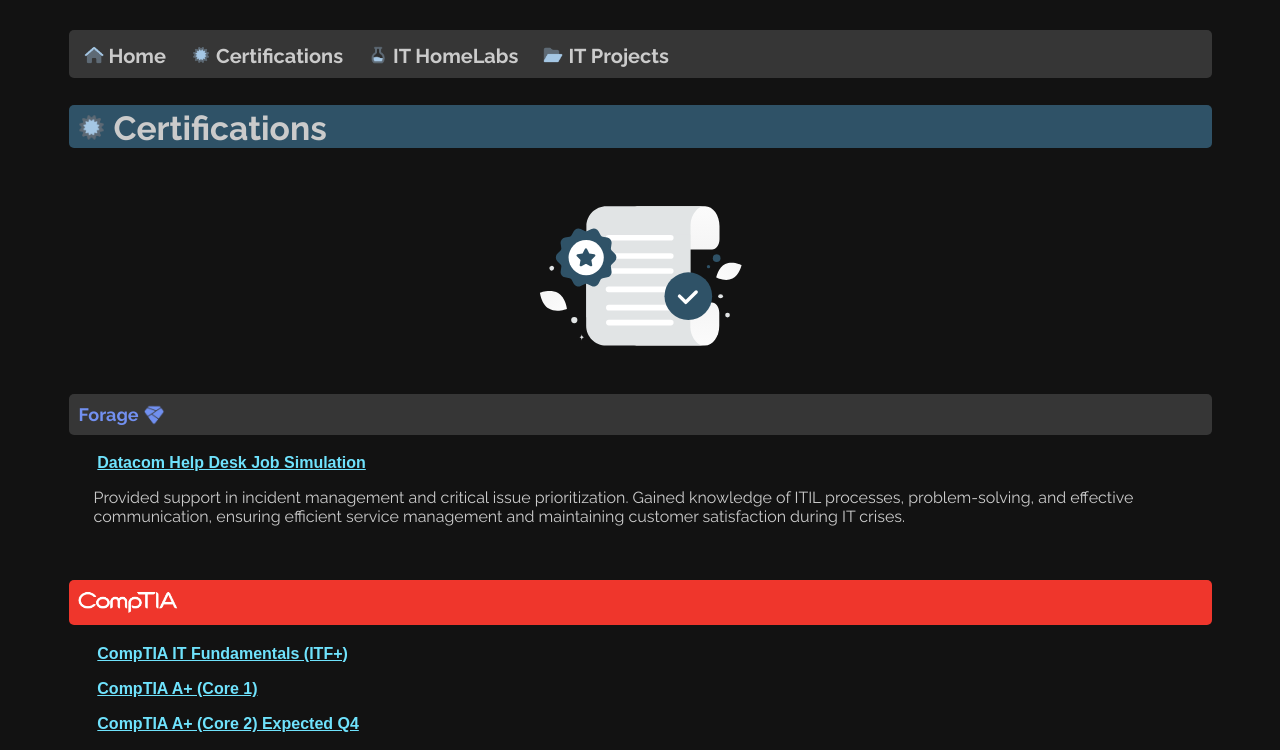
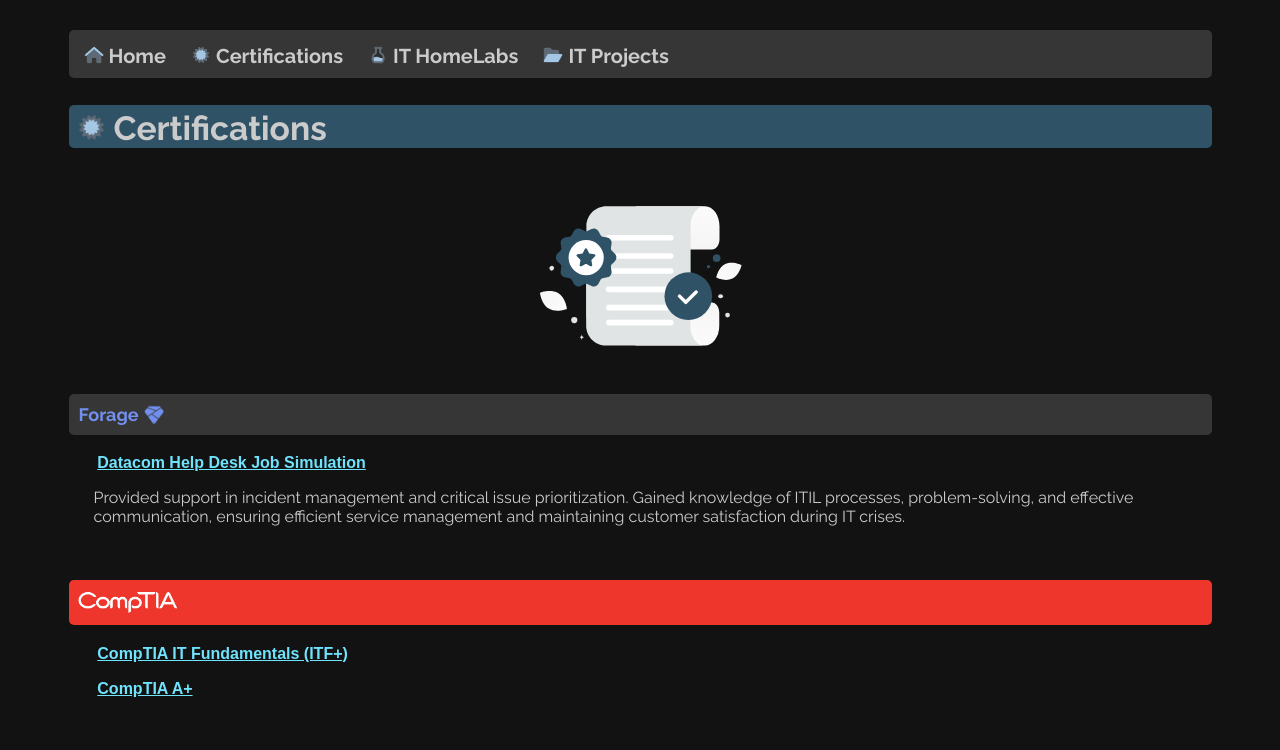
Before and after one commit to itzemanuelj/Justin-Emanuel-Jones-Resume, a plain HTML site: page Certifications.html in a window 1280 px wide. Shown: the top 750 px of the page. Drawn offline with Linux system fonts and the light colour scheme.

Commit message:
commits to projects

```diff
--- a/Certifications.html
+++ b/Certifications.html
@@ -100,11 +100,9 @@
                 <li class="cert-list">CompTIA IT Fundamentals (ITF+)</li>
             </a></p>
             <p><a href="#" target="_blank">
-                <li class="cert-list">CompTIA A+ (Core 1)</li>
+                <li class="cert-list">CompTIA A+</li>
             </a></p>
-            <p><a href="#" target="_blank">
-                <li class="cert-list">CompTIA A+ (Core 2) Expected Q4</li>
-            </a></p>
+
         </ul>
         <br>
 
```
Also changed, not shown: Homelabs.html (+4 -1 lines), Projects.html (+4 -0 lines), index.html (+3 -1 lines).
